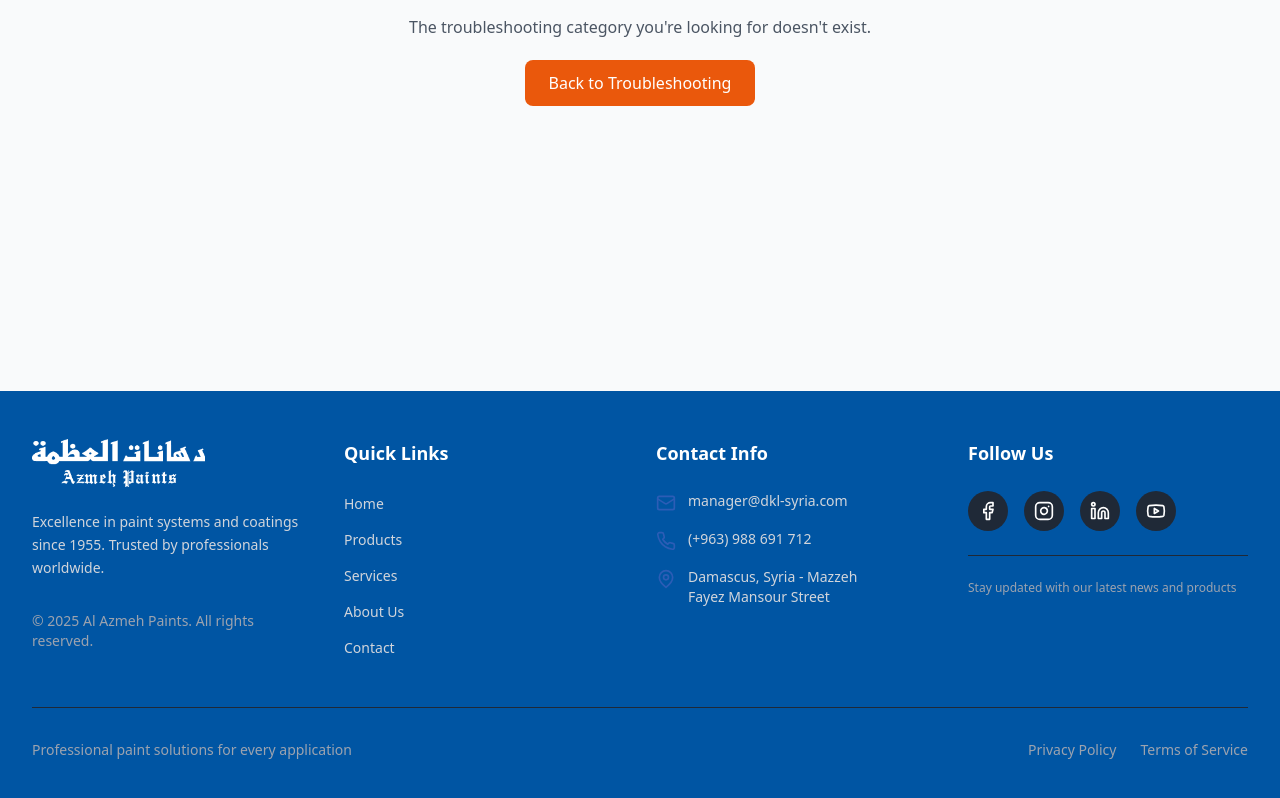
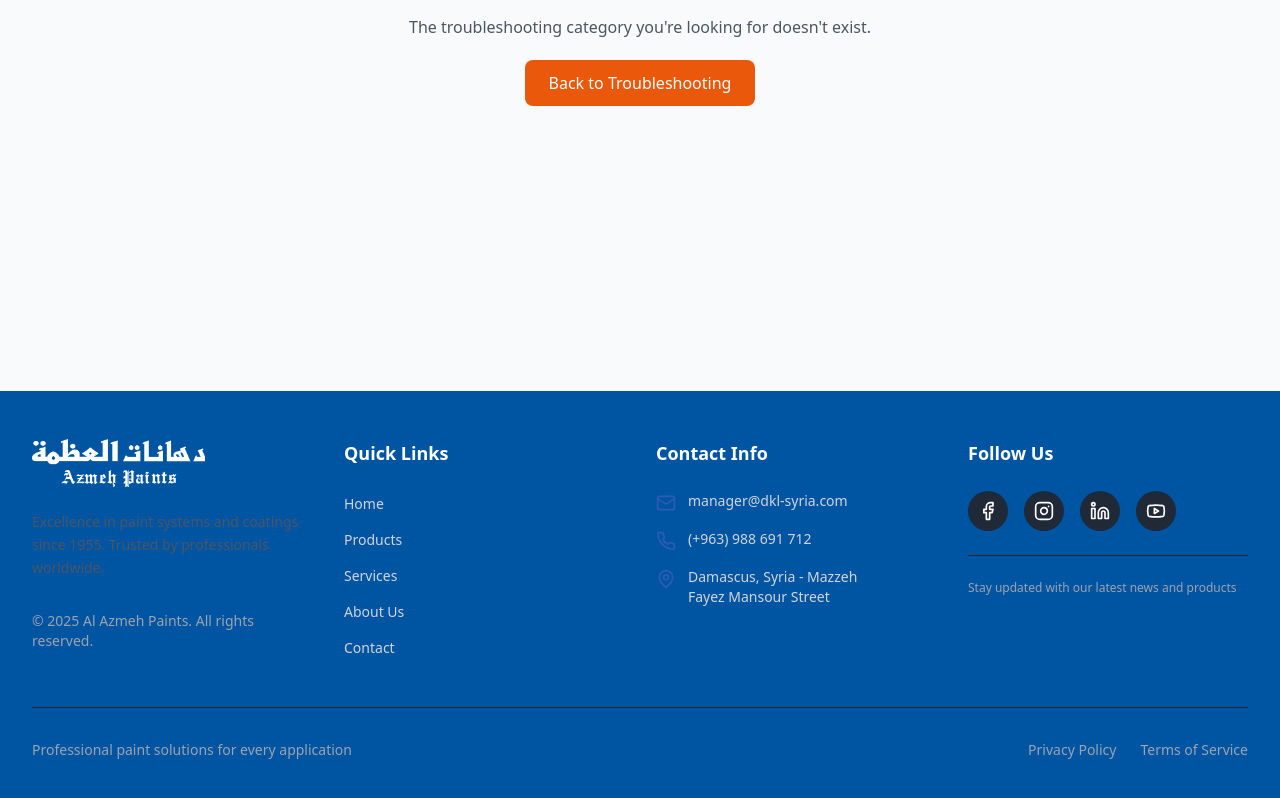
Before and after one commit to AzmehAh/azmeh-web, a React (Vite) app: page /troubleshooting/1 in a window 1280 px wide. Shown: the part 409-1207 px from the top of the page. Built offline with nearby package versions, Linux system fonts and the light colour scheme.

Commit message:
Updated Footer.tsx

```diff
--- a/src/components/Footer.tsx
+++ b/src/components/Footer.tsx
@@ -17,7 +17,7 @@ const Footer = () => {
                 className="h-12 w-auto filter brightness-0 invert"
               />
             </div>
-            <p className="text-gray-300 text-sm leading-relaxed">
+            <p className="text-gray-600 text-sm leading-relaxed">
               Excellence in paint systems and coatings since 1955. Trusted by professionals worldwide.
             </p>
             <div className="pt-4">
```
